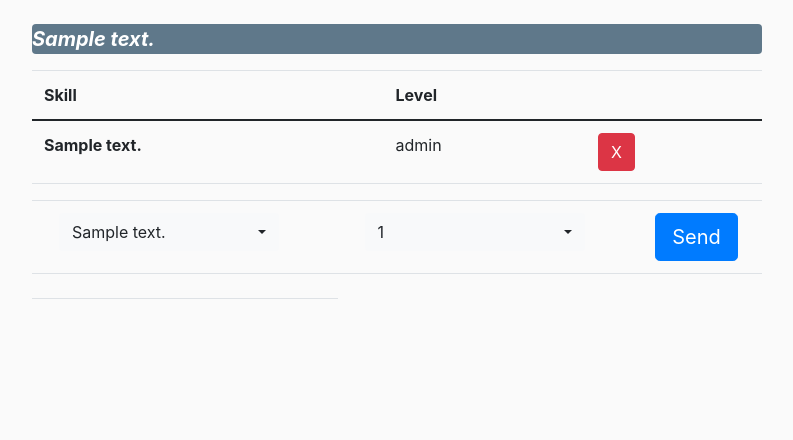
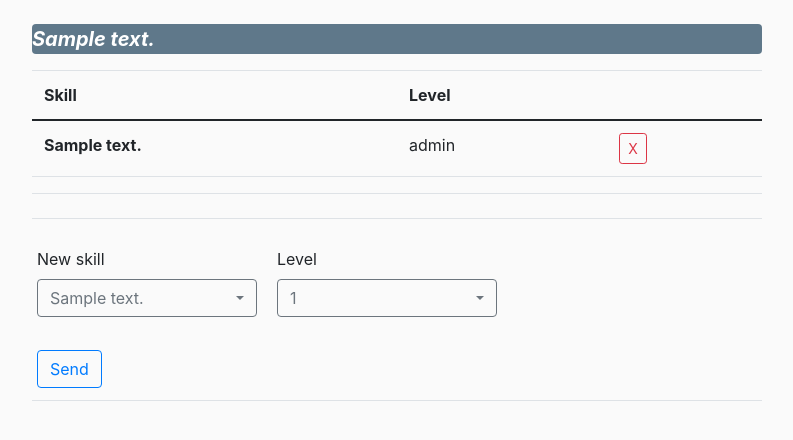
Before and after one commit to bionoir/comptence-matrix, a Django app: template questionnary/templates/questionnary/edit_answer.html in a window 1280 px wide. Shown: the part 56-496 px from the top of the page, without its empty margins (53-846 px from the left). Run offline with Django 3.2, Linux system fonts and the light colour scheme; the template is opened without the code that fills it: most values are stand-ins (such as "Sample title", 1, 10 or a date in 2020); some libraries are stand-ins or nearby versions.

Commit message:
Mise à jour du formulaire d'ajout des skills

```diff
--- a/questionnary/static/css/styles.css
+++ b/questionnary/static/css/styles.css
@@ -1 +1,7 @@
-.top-buffer { margin-top:1rem; }
+.top-buffer {
+    margin-top:1rem;
+}
+
+.selectpicker .test1 {
+    background-color: white;
+}
--- a/questionnary/templates/questionnary/edit_answer.html
+++ b/questionnary/templates/questionnary/edit_answer.html
@@ -23,7 +23,7 @@
                     <td>
                         <form action="{% url 'questionnary:delete_answer' answer_unit.pk %}" method="POST">
                             {% csrf_token %}
-                            <input class="btn btn-default btn-danger" type="submit" value="X"/>
+                            <input class="btn btn-outline-danger btn-sm" type="submit" value="X"/>
                         </form>
                     </td>
                 </tr>
@@ -32,85 +32,33 @@
         </table>
 
 
-<!--        <div>-->
-<!--            {{ form.errors }}-->
-<!--            <form id="addAnswerForm" method="POST">-->
-<!--                {% csrf_token %}-->
-<!--                <div class="overflow-hidden">-->
-<!--                    <div class="row gy-2">-->
-<!--                        <div class="col-4">-->
-<!--                            <div class="p-1">-->
-<!--                                <div class="form-floating">-->
-<!--                                    <select id="answer_text" name="answer_text" class="form-select">-->
-<!--                                        {% for choice_unit in choice_list %}-->
-<!--                                            <option value="{{ choice_unit.choice_text }}">{{ choice_unit.choice_text }}</option>-->
-<!--                                        {% endfor %}-->
-<!--                                            <option value="Other">Other...</option>-->
-<!--                                    </select>-->
-<!--                                    <label for="answer_text">Skill</label>-->
-<!--                                 </div>-->
-<!--                            </div>-->
-<!--                        </div>-->
 
-<!--                        <div class="col-4">-->
-<!--                            <div class="p-1">-->
-<!--                                <div class="form-floating">-->
-<!--                                    <select id="answer_level" name="answer_level" class="form-select">-->
-<!--                                        <option value="1">1</option>-->
-<!--                                        <option value="2">2</option>-->
-<!--                                        <option value="3">3</option>-->
-<!--                                        <option value="4">4</option>-->
-<!--                                        <option value="5">5</option>-->
-<!--                                    </select>-->
-<!--                                    <label for="answer_level">Level</label>-->
-<!--                                </div>-->
-<!--                            </div>-->
-<!--                        </div>-->
-
-<!--                        <div class="col-3">-->
-<!--                            <div class="p-2">-->
-<!--                                &lt;!&ndash;<button name="addskill" id="addskill" type="submit" class="btn btn-primary">Add</button>&ndash;&gt;-->
-<!--                                <div class="text-left">-->
-<!--                                    <a class="btn btn-primary btn-lg" onclick="document.getElementById('addAnswerForm').submit();">Send</a>-->
-<!--                                </div>-->
-<!--                            </div>-->
-<!--                        </div>-->
-<!--                    </div>-->
-
-<!--                    <div class="row gy-2">-->
-<!--                        <div class="col-8">-->
-<!--                            <div class="p-1">-->
-<!--                                <div id="otherchoice" class="form-floating otherchoice" style="display:none">-->
-<!--                                    <input type='text' class="form-control" name='other_choice' placeholder="Enter a not listed choice" />-->
-<!--                                    <label for="otherchoice">Enter another choice</label>-->
-<!--                                </div>-->
-<!--                            </div>-->
-<!--                        </div>-->
-<!--                    </div>-->
-<!--                </div>-->
-<!--            </form>-->
-<!--        </div>-->
-
-        {{ form.errors }}
 
         <table class="table">
             <tbody>
-                <form id="addAnswerForm" method="POST">
-                {% csrf_token %}
                 <tr>
                     <td>
+                        {{ form.errors }}
+                    </td>
+                </tr>
+                <tr>
+                    <td>
+                        <form id="addAnswerForm" method="POST" class="row g-3 align-items-center">
+                        {% csrf_token %}
+                            <div class="row g-3">
                                 <div class="col-md-4">
-                                <select id="answer_text" name="answer_text" class="selectpicker" data-live-search="true" aria-label=".form-select-sm example">
+                                    <label for="answer_text" class="form-label">New skill</label>
+                                    <select id="answer_text" name="answer_text" class="selectpicker" data-style="btn-outline-secondary" data-live-search="true" aria-label=".form-select-sm example">
                                         {% for choice_unit in choice_list %}
                                             <option value="{{ choice_unit.choice_text }}">{{ choice_unit.choice_text }}</option>
                                         {% endfor %}
                                             <option value="Other">Other...</option>
                                     </select>
                                 </div>
-                        </td>
-                        <td>
+
                                 <div class="col-md-4">
-                                <select id="answer_level" name="answer_level" class="selectpicker" aria-label=".form-select-sm example">
+                                    <label for="answer_level" class="form-label">Level</label>
+                                    <select id="answer_level" name="answer_level" class="selectpicker" data-style="btn-outline-secondary" aria-label=".form-select-sm example">
                                         <option value="1">1</option>
                                         <option value="2">2</option>
                                         <option value="3">3</option>
@@ -118,58 +66,22 @@
                                         <option value="5">5</option>
                                     </select>
                                 </div>
-<!--                                <div class="dropdown">-->
-<!--                                    <button class="btn btn-secondary dropdown-toggle" type="button" id="dropdownMenuButton3" data-bs-toggle="dropdown" aria-expanded="false">-->
-<!--                                        Level selection-->
-<!--                                    </button>-->
-<!--                                    <ul class="dropdown-menu" aria-labelledby="dropdownMenuButton3">-->
-<!--                                        <li><a class="dropdown-item" href="#">1</a></li>-->
-<!--                                        <li><a class="dropdown-item" href="#">2</a></li>-->
-<!--                                        <li><a class="dropdown-item" href="#">3</a></li>-->
-<!--                                        <li><a class="dropdown-item" href="#">4</a></li>-->
-<!--                                        <li><a class="dropdown-item" href="#">5</a></li>-->
-<!--                                    </ul>-->
-<!--                                </div>-->
-                        </td>
-                        <td>
-                            <div class="text-left">
-                                <button class="btn btn-primary btn-lg" onclick="document.getElementById('addAnswerForm').submit();">Send</button>
+
+                                <div class="col-md-8">
+                                    <div id="otherchoice" class="otherchoice" style="display:none">
+                                        <input type='text' class="form-control" name='other_choice' placeholder="Enter a not listed choice" />
                                     </div>
+                                </div>
+
+                                <div class="col-md-12">
+                                    <button class="btn btn-outline-primary" onclick="document.getElementById('addAnswerForm').submit();">Send</button>
+                                </div>
+                            </div>
+
+                        </form>
                     </td>
                 </tr>
-<!--                        <tr>-->
-<!--                            <td>-->
-<!--                                                                <div class="form-floating">-->
-<!--                                    <select id="answer_text" name="answer_text" class="form-select">-->
-<!--                                        {% for choice_unit in choice_list %}-->
-<!--                                            <option value="{{ choice_unit.choice_text }}">{{ choice_unit.choice_text }}</option>-->
-<!--                                        {% endfor %}-->
-<!--                                            <option value="Other">Other...</option>-->
-<!--                                    </select>-->
-<!--                                    <label for="answer_text">Skill</label>-->
-<!--                                 </div>-->
-<!--                            </td>-->
-<!--                        </tr>-->
-                    <tr>
-                        <td>
-                            <div id="otherchoice2" class="form-floating otherchoice" style="display:none">
-                                <input type='text' class="form-control" name='other_choice' placeholder="Enter a not listed choice" />
-                                <label for="otherchoice2">Enter another choice</label>
-                            </div>
-                        </td>
-                    </tr>
-                </form>
             </tbody>
         </table>
     </div>
-<!--    <hr class="col-3 col-md-2 mb-5">-->
-<!--    <div class="overflow-hidden">-->
-<!--        <div class="row gy-2">-->
-<!--            <div class="col-4">-->
-<!--                <div class="p-1">-->
-<!--                    <button class="btn btn-primary">Finished</button>-->
-<!--                </div>-->
-<!--            </div>-->
-<!--        </div>-->
-<!--    </div>-->
 {% endblock %}
```
Also changed, not shown: questionnary/views.py (+3 -5 lines). Lines whose indentation alone changed are shown as unchanged.
